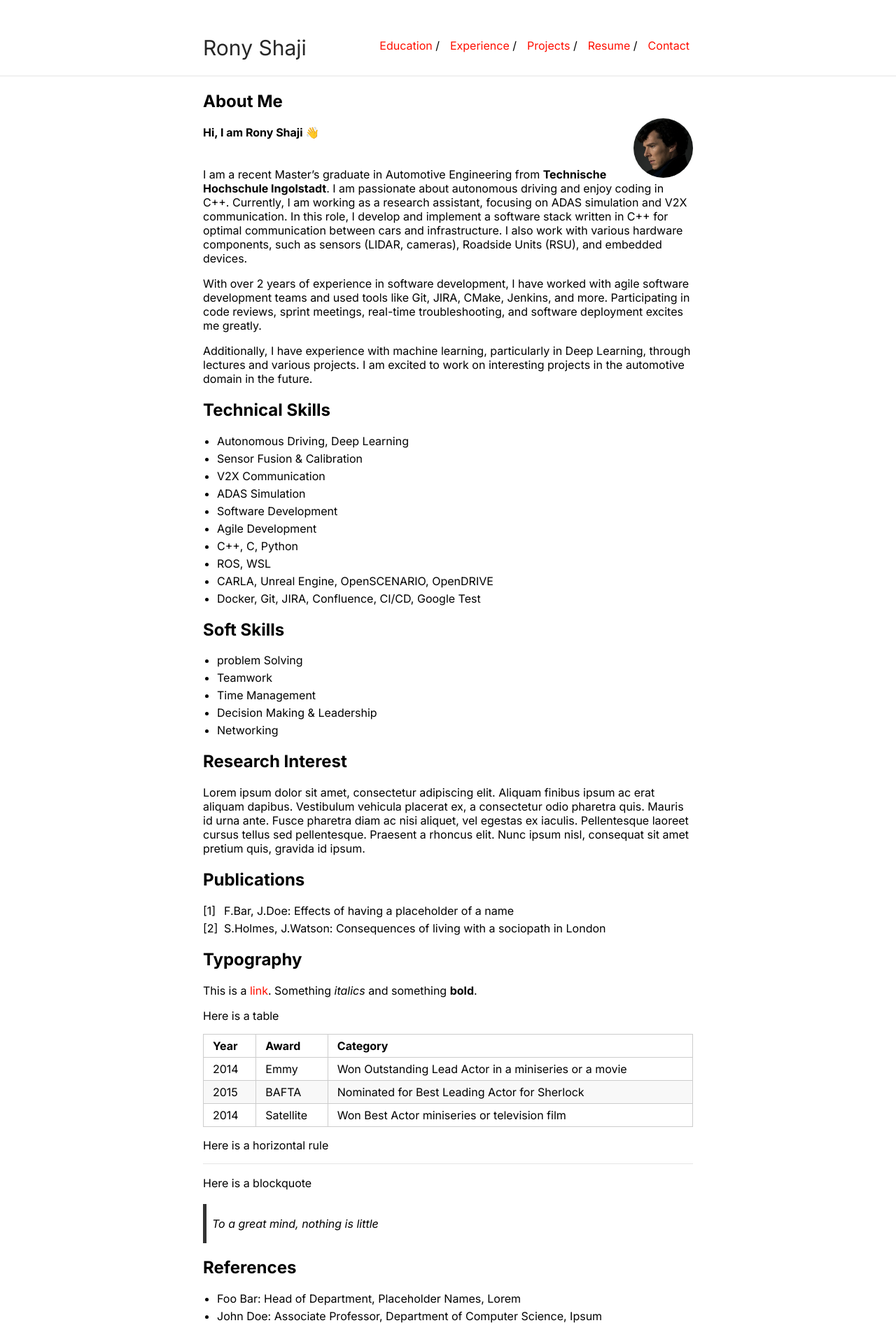
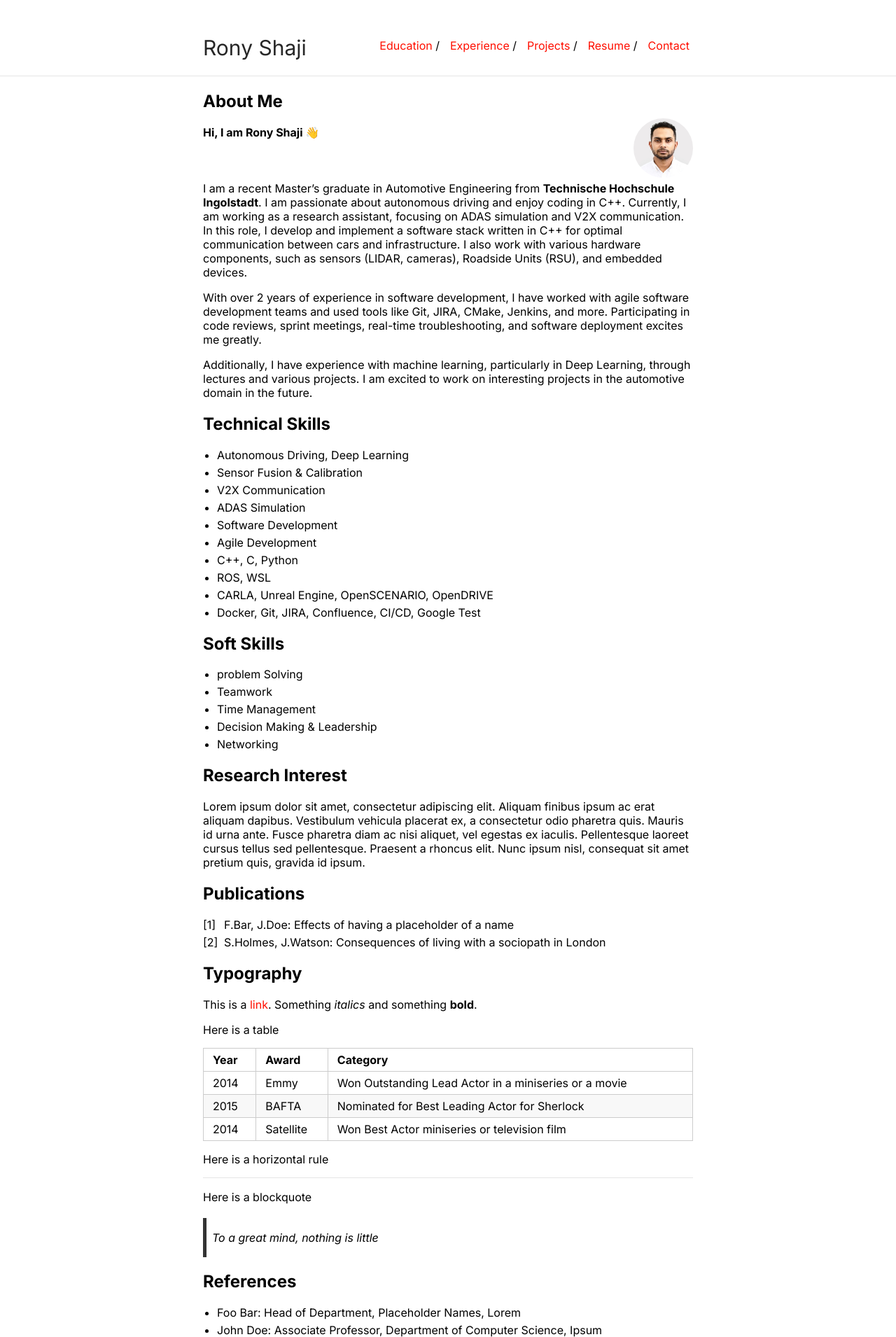
Before and after one commit to ronyshaji/ronyshaji.github.io, a Jekyll site: the page built from index.md, in a window 1280 px wide. Shown: the whole page at 70% size. Built offline with Jekyll 4.4.1, drawn with Linux system fonts in a browser that asks for light colours; our own code applies the rules of GitHub Pages for plain Markdown files.

Commit message:
added the photo

```diff
--- a/index.md
+++ b/index.md
@@ -4,9 +4,10 @@ layout: default
 
 ## About Me
 
-<img class="profile-picture" src="sherlock.jpg">
+<img class="profile-picture" src="rony.jpg">
 
 **Hi, I am Rony Shaji 👋**
+<br>
 <br>
 <br>
 <br>
```
Also changed, not shown: rony.jpg (added).
